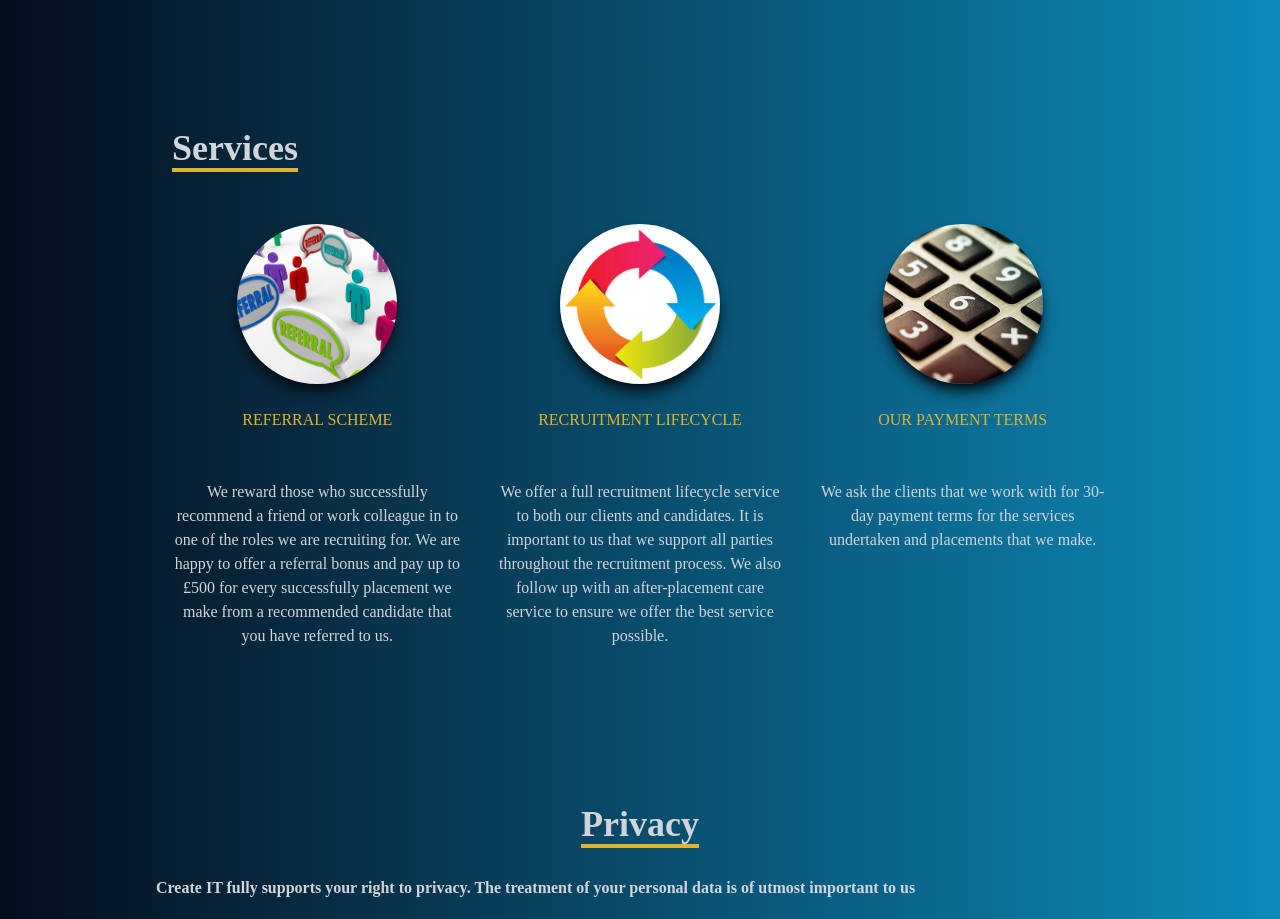
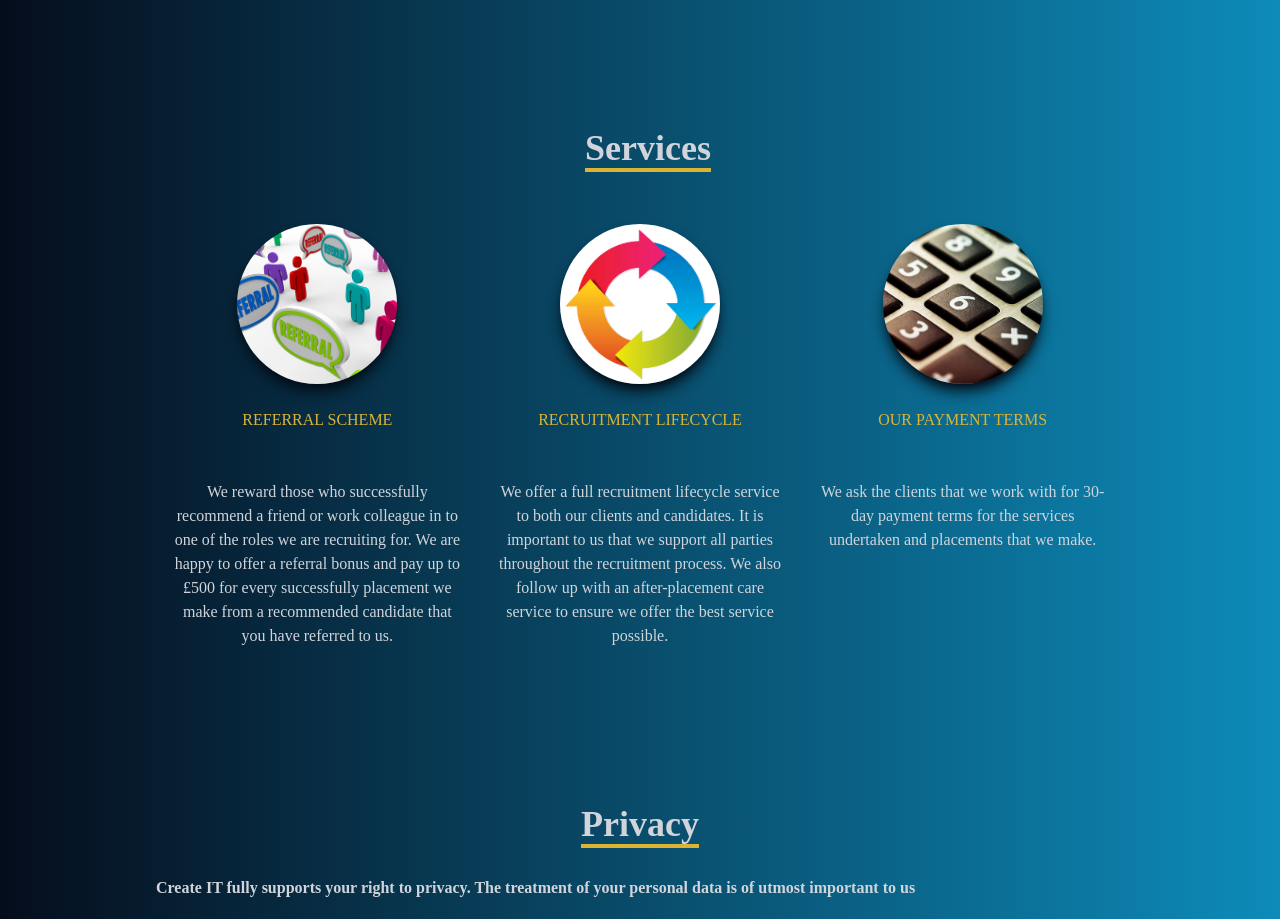
Before and after one commit to riz1ash786/create-jobs, a React (Create React App) app: page / in a window 1280 px wide. Shown: the part 2220-3139 px from the top of the page. Built offline with nearby package versions, Linux system fonts and the light colour scheme.

Commit message:
centre headline services

```diff
--- a/src/components/Services.jsx
+++ b/src/components/Services.jsx
@@ -7,7 +7,7 @@
   return (
     <div name='services' className='w-full md:h-screen bg-gradient-to-r from-[#050d1c] to-[#0d8bb9] text-gray-300'>
       <div className='max-w-[1000px] mx-auto p-4 flex flex-col justify-center w-full h-full'>
-        <div className='max-w-[1000px] w-full grid grid-cols-2 gap-8'>
+        <div className='text-center max-w-[1000px] w-full grid gap-8'>
           {/* move text right on expand over small */}
           <div className='pb-8 pl-4'>
             <p className='text-4xl font-bold inline border-b-4 border-[#dbb434]'>
```
